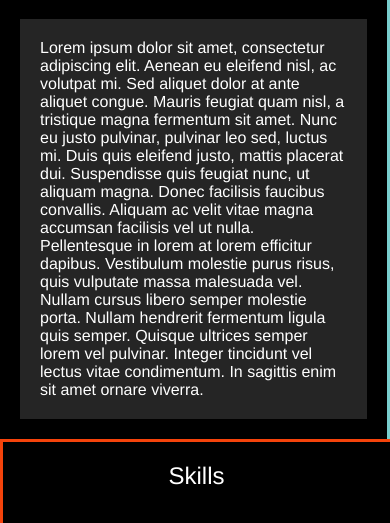
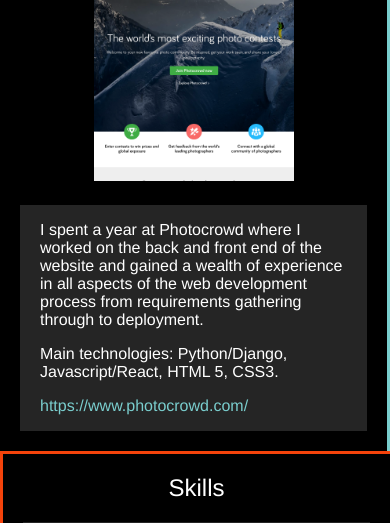
Before and after one commit to bonnieappleton/Portfolio-Website, a Django app: template home/templates/home/homepage.html in a window 390 px wide. Shown: the part 1532-2055 px from the top of the page. Run offline with Django 3.2, Linux system fonts and the light colour scheme; the template is opened without the code that fills it, so the values that code supplies are empty; some libraries are stand-ins or nearby versions; some web fonts are replaced.

Commit message:
Content and mobile menu

```diff
--- a/home/static/css/home.css
+++ b/home/static/css/home.css
@@ -133,8 +144,25 @@ body {
 
 .text {
   background-color: #252525;
-  padding: 20px;
-  margin: 0; }
+  padding: 0 20px;
+  margin: 0;
+  flex-grow: 1; }
+  .text--bullets {
+    display: flex; }
+  .text__list {
+    flex-basis: 50%; }
+    @media (max-width: 767px) {
+      .text__list {
+        flex-basis: 100%; } }
+
+.link {
+  text-decoration: none;
+  color: #7acece; }
+  .link:hover {
+    color: #f1e651; }
+
+.image-link:hover {
+  opacity: 0.8; }
 
 .social {
   display: flex;
--- a/home/static/sass/home.scss
+++ b/home/static/sass/home.scss
@@ -1,9 +1,4 @@
-$color-mint: rgb(122, 206, 206);
-$color-yellow:  rgb(241, 230, 81);
-$color-red: rgb(245, 67, 11);
-$color-grey: #252525;
-$color-white: #ffffff;
-$color-black: #000000;
+@import 'variables';
 
 html {
     -webkit-box-sizing: border-box;
@@ -35,7 +30,7 @@ body {
         font-family: 'BioRhyme', serif;
         font-size: 45px;
 
-        @media(max-width: 767px) {
+        @media(max-width: $tablet-breakpoint) {
             font-size: 30px;
         }
     }
@@ -45,7 +40,7 @@ body {
         font-size: 70px;
         text-align: right;
 
-        @media(max-width: 767px) {
+        @media(max-width: $tablet-breakpoint) {
             font-size: 60px;
         }
     }
@@ -68,6 +63,34 @@ body {
         display: flex;
         align-items: center;
         margin-right: -3px;
+
+        &__menu {
+            display: flex;
+            position: absolute;
+            top: 62px;
+            right: 0;
+            flex-direction: column;
+            z-index: 1;
+            padding: 16px;
+            background-color: $color-black;
+
+            @media(max-width: 383px) {
+                top: 86px;
+            }
+        }
+
+        &--desktop {
+            @media(max-width: $tablet-breakpoint) {
+                display: none;
+            }
+        }
+
+        &--mobile {
+            display: none;
+            @media(max-width: $tablet-breakpoint) {
+                display: flex;
+            }
+        }
     }
 
     &__link {
@@ -77,10 +100,6 @@ body {
         padding: 10px 15px;
         text-decoration: none;
 
-        @media(max-width: 767px) {
-            display: none;
-        }
-
         &:hover {
             background-color: $color-white;
         }
@@ -89,20 +108,13 @@ body {
             background-color: $color-yellow;
         }
 
-        &--portfolio {
+        &--portfolio,
+        &--menu {
             background-color: $color-mint;
         }
 
         &--skills {
             background-color: $color-red;
-        }
-
-        &--menu {
-            background-color: $color-mint;
-            display: none;
-            @media(max-width: 767px) {
-                display: block;
-            }
         }
     }
 }
@@ -160,7 +172,7 @@ body {
     max-width: 900px;
     width: 100%;
 
-    @media(max-width: 767px) {
+    @media(max-width: $tablet-breakpoint) {
         -webkit-align-items: center;
         -webkit-flex-direction: column;
         align-items: center;
@@ -173,7 +185,7 @@ body {
     height: 200px;
     margin-right: 20px;
 
-    @media(max-width: 767px) {
+    @media(max-width: $tablet-breakpoint) {
         margin: 20px;
     }
 
@@ -184,8 +196,34 @@ body {
 
 .text {
     background-color: $color-grey;
-    padding: 20px;
+    padding: 0 20px;
     margin: 0;
+    flex-grow: 1;
+
+    &--bullets {
+        display: flex;
+    }
+
+    &__list {
+        flex-basis: 50%;
+
+        @media(max-width: $tablet-breakpoint) {
+            flex-basis: 100%;
+        }
+    }
+}
+
+.link {
+    text-decoration: none;
+    color: $color-mint;
+
+    &:hover {
+        color: $color-yellow;
+    }
+}
+
+.image-link:hover {
+    opacity: 0.8;
 }
 
 .social {
@@ -223,3 +261,7 @@ body {
         }
     }
 }
+
+.hidden {
+    display: none;
+}
--- /dev/null
+++ b/home/static/sass/variables.scss
@@ -0,0 +1,8 @@
+$color-mint: rgb(122, 206, 206);
+$color-yellow:  rgb(241, 230, 81);
+$color-red: rgb(245, 67, 11);
+$color-grey: #252525;
+$color-white: #ffffff;
+$color-black: #000000;
+
+$tablet-breakpoint: 767px;
--- a/home/templates/home/base.html
+++ b/home/templates/home/base.html
@@ -23,18 +23,31 @@
         {% block header %}
         <header class="header">
             <h1 class="title title--main">Bonnie Appleton</h1>
-            <nav class="header__nav">
-                <a class="header__link header__link--about" href="#">About</a>
-                <a class="header__link header__link--portfolio" href="#">Portfolio</a>
-                <a class="header__link header__link--skills" href="#">Skills</a>
-                <a class="header__link header__link--menu" href="#">Menu</a>
+            <nav class="header__nav header__nav--desktop">
+                <a class="header__link header__link--about" href="#about">About</a>
+                <a class="header__link header__link--portfolio" href="#portfolio">Portfolio</a>
+                <a class="header__link header__link--skills" href="#skills">Skills</a>
+            </nav>
+            <nav class="header__nav header__nav--mobile">
+                <a id="menu-button" class="header__link header__link--menu" href="#">Menu</a>
+                <div id="menu" class="header__nav__menu hidden">
+                    <a class="header__link header__link--about" href="#about">About</a>
+                    <a class="header__link header__link--portfolio" href="#portfolio">Portfolio</a>
+                    <a class="header__link header__link--skills" href="#skills">Skills</a>
+                </div>
             </nav>
         </header>
         {% endblock %}
 
         {% block mainpage %}{% endblock %}
 
+        <script src="//ajax.googleapis.com/ajax/libs/jquery/1.11.1/jquery.min.js"></script>
+
         <script>
+            $('#menu-button').click(function(){
+                $('#menu').toggleClass('hidden');
+            });
+
             (function(i,s,o,g,r,a,m){i['GoogleAnalyticsObject']=r;i[r]=i[r]||function(){
             (i[r].q=i[r].q||[]).push(arguments)},i[r].l=1*new Date();a=s.createElement(o),
             m=s.getElementsByTagName(o)[0];a.async=1;a.src=g;m.parentNode.insertBefore(a,m)
--- a/home/templates/home/homepage.html
+++ b/home/templates/home/homepage.html
@@ -8,44 +8,101 @@
         <h2 class="title title--tagline">Web</br>Developer</h2>
     </section>
 
-    <section class="section section--about">
+    <section id="about" class="section section--about">
         <div class="row">
             <h2 class="title title--section">About Me</h2>
             <div class="social">
-                <a class="social__icon social__icon--git"  target="_blank" href="https://www.github.com/bonnieappleton"></a>
-                <a class="social__icon social__icon--twitter"  target="_blank" href="https://twitter.com/bonnie_appleton"></a>
+                <a class="social__icon social__icon--git" target="_blank" href="https://www.github.com/bonnieappleton"></a>
+                <a class="social__icon social__icon--twitter" target="_blank" href="https://twitter.com/bonnie_appleton"></a>
                 <a class="social__icon social__icon--email" href="mailto:bemappleton@gmail.com"></a>
             </div>
         </div>
         <div class="row">
             <img class="thumbnail thumbnail--avatar" src="{% static 'img/bonnieappleton.jpg' %}" alt="avatar-image"></img>
-            <p class="text">
-                Lorem ipsum dolor sit amet, consectetur adipiscing elit. Aenean eu eleifend nisl, ac volutpat mi. Sed aliquet dolor at ante aliquet congue. Mauris feugiat quam nisl, a tristique magna fermentum sit amet. Nunc eu justo pulvinar, pulvinar leo sed, luctus mi. Duis quis eleifend justo, mattis placerat dui. Suspendisse quis feugiat nunc, ut aliquam magna. Donec facilisis faucibus convallis. Aliquam ac velit vitae magna accumsan facilisis vel ut nulla. Pellentesque in lorem at lorem efficitur dapibus. Vestibulum molestie purus risus, quis vulputate massa malesuada vel. Nullam cursus libero semper molestie porta. Nullam hendrerit fermentum ligula quis semper. Quisque ultrices semper lorem vel pulvinar. Integer tincidunt vel lectus vitae condimentum. In sagittis enim sit amet ornare viverra.
-            </p>
+            <div class="text">
+                <p>
+                    I am a freelance web developer with four years of experience in the industry.
+                    I build beautiful responsive websites for small businesses, charities and NGOs
+                    with built in content management systems so that you can have ownership over
+                    your own content.
+                </p>
+                <p>
+                    I take on remote work from anywhere in the UK and I am available
+                    for Skype calls or where possible I can meet in person. I consider projects
+                    with or without designs and where hosting and maintenance are required.
+                </p>
+                <p>
+                    I am co-organiser of codebar Oxford and Django Girls Oxford and I am passionate
+                    about promoting diversity in tech. I regularly attend local meetups such as
+                    JS Oxford and Oxford Python in order to keep up to date on current technologies
+                    and best practices.
+                </p>
+                <p>
+                    Outside of work I am a dressmaker, I read a lot of books (currently on a bit of
+                    a graphic novel binge) and I cook a mean bowl of ramen.
+                </p>
+                <p>
+                    If you have a project in mind then I would love to hear from you!
+                    You can email me at
+                    <a class="link" href="mailto:bemappleton@gmail.com">bemappleton@gmail.com</a>
+                </p>
+            </div>
         </div>
     </section>
 
-    <section class="section section--portfolio">
+    <section id="portfolio" class="section section--portfolio">
         <div class="row">
             <h2 class="title title--section">Portfolio</h2>
         </div>
         <div class="row">
-            <img class="thumbnail" src="https://placekitten.com/200/200?image=12"></img>
-            <p class="text">
-                Lorem ipsum dolor sit amet, consectetur adipiscing elit. Aenean eu eleifend nisl, ac volutpat mi. Sed aliquet dolor at ante aliquet congue. Mauris feugiat quam nisl, a tristique magna fermentum sit amet. Nunc eu justo pulvinar, pulvinar leo sed, luctus mi. Duis quis eleifend justo, mattis placerat dui. Suspendisse quis feugiat nunc, ut aliquam magna. Donec facilisis faucibus convallis. Aliquam ac velit vitae magna accumsan facilisis vel ut nulla. Pellentesque in lorem at lorem efficitur dapibus. Vestibulum molestie purus risus, quis vulputate massa malesuada vel. Nullam cursus libero semper molestie porta. Nullam hendrerit fermentum ligula quis semper. Quisque ultrices semper lorem vel pulvinar. Integer tincidunt vel lectus vitae condimentum. In sagittis enim sit amet ornare viverra.
-            </p>
+            <a class="image-link" href="https://www.photocrowd.com/" target="_blank">
+                <img class="thumbnail" src="{% static 'img/photocrowd_screenshot.png' %}" />
+            </a>
+            <div class="text">
+                <p>
+                    I spent a year at Photocrowd where I worked on the back and front end of
+                    the website and gained a wealth of experience in all aspects of the web
+                    development process from requirements gathering through to deployment.
+                </p>
+                <p>
+                    Main technologies: Python/Django, Javascript/React, HTML 5, CSS3.
+                </p>
+                <p>
+                    <a class="link" href="https://www.photocrowd.com/" target="_blank">
+                        https://www.photocrowd.com/
+                    </a>
+                </p>
+            </div>
         </div>
     </section>
 
-    <section class="section section--skills">
+    <section id="skills" class="section section--skills">
         <div class="row">
             <h2 class="title title--section">Skills</h2>
         </div>
         <div class="row">
-            <img class="thumbnail" src="https://placekitten.com/200/200?image=15"></img>
-            <p class="text">
-                Lorem ipsum dolor sit amet, consectetur adipiscing elit. Aenean eu eleifend nisl, ac volutpat mi. Sed aliquet dolor at ante aliquet congue. Mauris feugiat quam nisl, a tristique magna fermentum sit amet. Nunc eu justo pulvinar, pulvinar leo sed, luctus mi. Duis quis eleifend justo, mattis placerat dui. Suspendisse quis feugiat nunc, ut aliquam magna. Donec facilisis faucibus convallis. Aliquam ac velit vitae magna accumsan facilisis vel ut nulla. Pellentesque in lorem at lorem efficitur dapibus. Vestibulum molestie purus risus, quis vulputate massa malesuada vel. Nullam cursus libero semper molestie porta. Nullam hendrerit fermentum ligula quis semper. Quisque ultrices semper lorem vel pulvinar. Integer tincidunt vel lectus vitae condimentum. In sagittis enim sit amet ornare viverra.
-            </p>
+            <div class="text text--bullets">
+                <ul class="text__list">
+                    <li>Python</li>
+                    <li>Django</li>
+                    <li>HTML 5</li>
+                    <li>CSS 3</li>
+                    <li>JavaScript</li>
+                    <li>React</li>
+                    <li>Relay</li>
+                    <li>ISTQB qualified web tester</li>
+                </ul>
+                <ul class="text__list">
+                    <li>Git</li>
+                    <li>Jira</li>
+                    <li>Bugzilla</li>
+                    <li>Sprintly</li>
+                    <li>Heroku</li>
+                    <li>Python Anywhere</li>
+                    <li>Selenium Webdriver</li>
+                    <li>A level French</li>
+                </ul>
+            </div>
         </div>
     </section>
 
```
Also changed, not shown: other parts of home/static/css/home.css (+24 -10 lines), .sass-lint.yml, home/static/img/photocrowd_screenshot.png (added), 1 other file.
